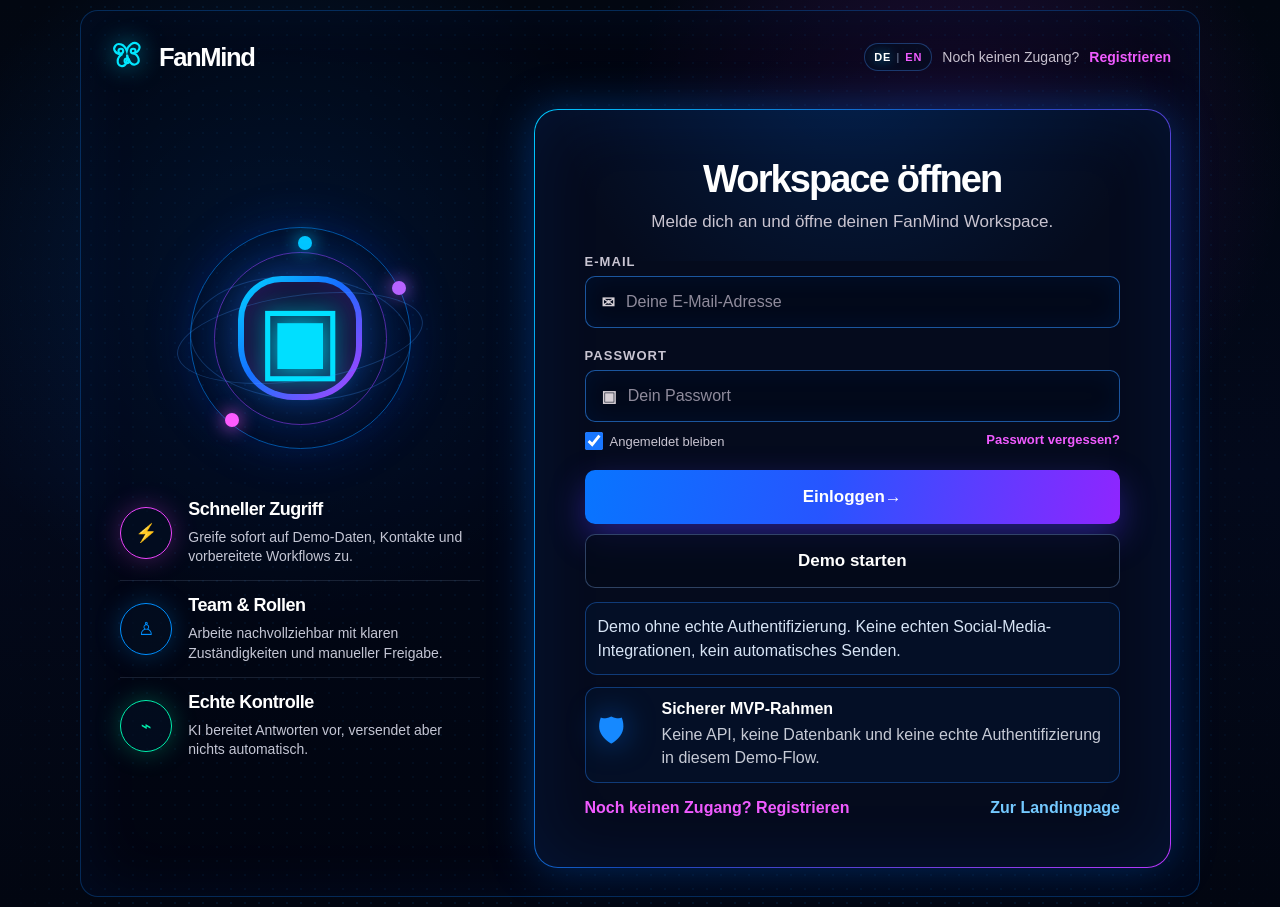
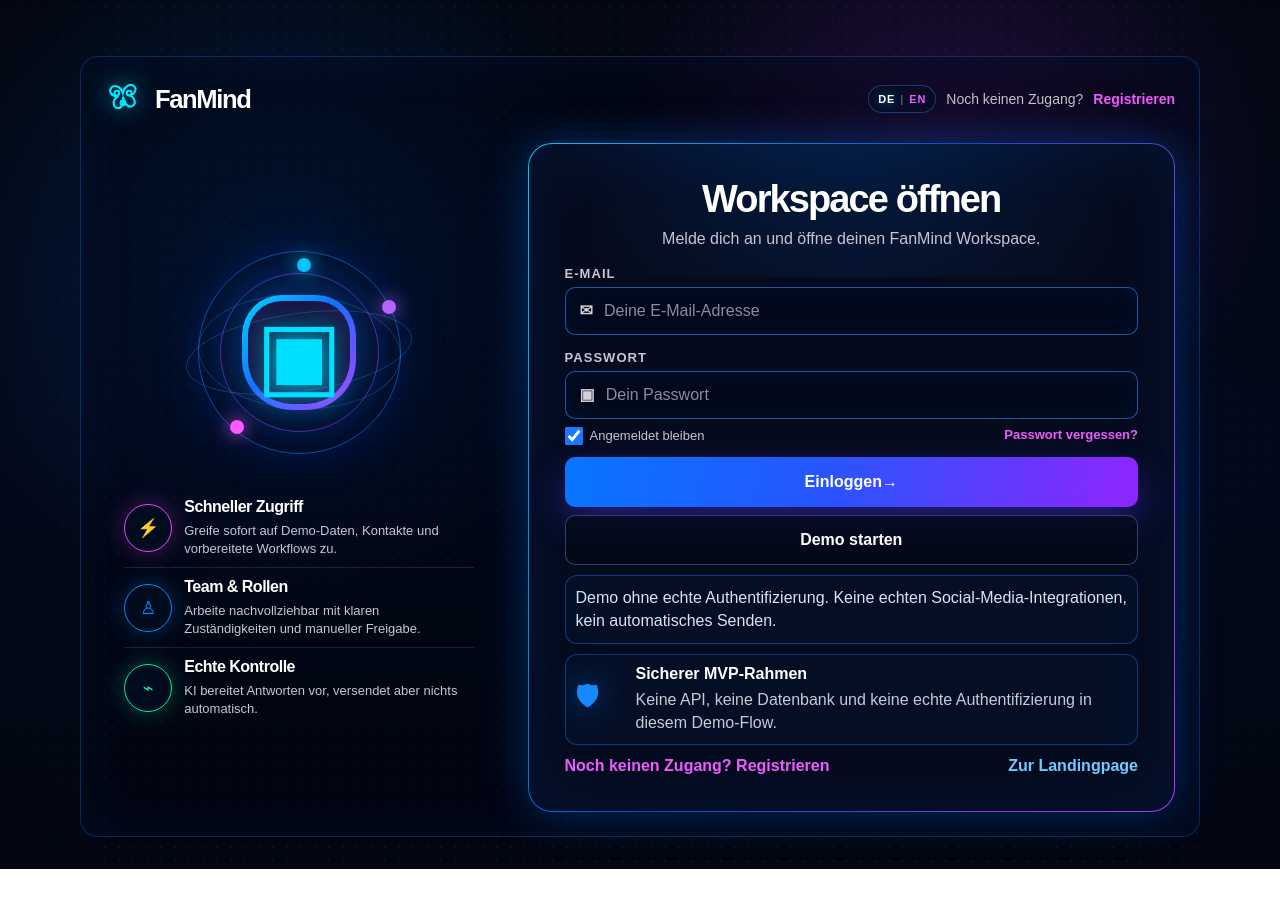
Before and after one commit to Bernds-tech/FanMind, a Next.js app: page /login in a window 1280 px wide. After the commit the page ends 869 px from the top, so only its background shows below. Built offline with nearby package versions, Linux system fonts and the light colour scheme.

Commit message:
Auth-Seiten kompakter ausrichten

```diff
--- a/src/app/login/login.module.css
+++ b/src/app/login/login.module.css
@@ -1,7 +1,11 @@
 .page {
   position: relative;
   min-height: 100vh;
-  overflow: hidden;
+  min-height: 100svh;
+  overflow-x: hidden;
+  overflow-y: auto;
+  box-sizing: border-box;
+  padding: clamp(42px, 7vh, 72px) 0 clamp(24px, 4vh, 42px);
   color: #f7fbff;
   background:
     radial-gradient(circle at 22% 30%, rgba(0, 118, 255, 0.18), transparent 30%),
@@ -25,8 +29,8 @@
   z-index: 1;
   width: min(1120px, calc(100% - 32px));
   min-height: auto;
-  margin: 10px auto;
-  padding: clamp(18px, 2.2vw, 28px);
+  margin: 0 auto;
+  padding: clamp(16px, 2vw, 24px);
   border: 1px solid rgba(19, 128, 255, 0.3);
   border-radius: 18px;
   background: rgba(0, 5, 16, 0.36);
@@ -109,19 +113,19 @@
 .authGrid {
   display: grid;
   grid-template-columns: minmax(260px, 0.75fr) minmax(430px, 1.25fr);
-  gap: clamp(22px, 3.6vw, 42px);
+  gap: clamp(18px, 3vw, 34px);
   align-items: center;
-  margin-top: clamp(20px, 3vw, 34px);
+  margin-top: clamp(16px, 2.4vw, 26px);
 }
 
 .visualPanel {
   display: grid;
-  gap: clamp(18px, 2vw, 26px);
+  gap: clamp(14px, 1.8vw, 22px);
 }
 
 .orbit {
   position: relative;
-  width: min(270px, 58vw);
+  width: min(248px, 58vw);
   aspect-ratio: 1;
   margin-inline: auto;
 }
@@ -206,17 +210,17 @@
 
 .benefitList {
   display: grid;
-  gap: 14px;
-  max-width: 360px;
+  gap: 10px;
+  max-width: 350px;
   margin-inline: auto;
 }
 
 .benefitList article {
   display: grid;
-  grid-template-columns: 54px 1fr;
-  gap: 14px;
+  grid-template-columns: 50px 1fr;
+  gap: 10px;
   align-items: center;
-  padding-bottom: 14px;
+  padding-bottom: 10px;
   border-bottom: 1px solid rgba(149, 173, 213, 0.16);
 }
 
@@ -227,8 +231,8 @@
 .benefitList span:first-child {
   display: grid;
   place-items: center;
-  width: 52px;
-  height: 52px;
+  width: 48px;
+  height: 48px;
   border: 1px solid currentColor;
   border-radius: 50%;
   font-size: 18px;
@@ -249,23 +253,23 @@
 }
 
 .benefitList h2 {
-  margin: 0 0 8px;
+  margin: 0 0 6px;
   color: #ffffff;
-  font-size: 18px;
+  font-size: 16px;
   letter-spacing: -0.5px;
 }
 
 .benefitList p {
   margin: 0;
   color: #c4c6d4;
-  font-size: 14px;
-  line-height: 1.38;
+  font-size: 13px;
+  line-height: 1.34;
 }
 
 .formCard {
   position: relative;
   overflow: hidden;
-  padding: clamp(30px, 4.6vw, 50px);
+  padding: clamp(24px, 3.2vw, 36px);
   border: 1px solid transparent;
   border-radius: 24px;
   background: linear-gradient(#050b1d, #050b1d) padding-box,
@@ -297,13 +301,13 @@
 .demoBadge {
   width: max-content;
   max-width: 100%;
-  margin: 0 auto 18px;
-  padding: 8px 14px;
+  margin: 0 auto 12px;
+  padding: 7px 12px;
   border: 1px solid rgba(0, 232, 255, 0.42);
   border-radius: 999px;
   color: #bdf8ff;
   background: rgba(0, 91, 129, 0.28);
-  font-size: 14px;
+  font-size: 13px;
   font-weight: 800;
   letter-spacing: 0.04em;
 }
@@ -321,16 +325,16 @@
 }
 
 .formHeader p {
-  margin: 10px 0 0;
+  margin: 8px 0 0;
   color: #c9c4d0;
-  font-size: clamp(14px, 1.6vw, 17px);
+  font-size: clamp(14px, 1.5vw, 16px);
   line-height: 1.42;
 }
 
 .field {
   display: grid;
-  gap: 7px;
-  margin-top: 20px;
+  gap: 6px;
+  margin-top: 15px;
   color: #c9c5d2;
   font-size: 13px;
   font-weight: 800;
@@ -342,10 +346,10 @@
   display: flex;
   align-items: center;
   gap: 10px;
-  min-height: 52px;
+  min-height: 48px;
   border: 1px solid rgba(48, 141, 255, 0.58);
   border-radius: 10px;
-  padding: 0 16px;
+  padding: 0 14px;
   background: rgba(2, 9, 26, 0.78);
   box-shadow: inset 0 0 26px rgba(0, 105, 255, 0.08);
 }
@@ -377,7 +381,7 @@
   display: flex;
   justify-content: space-between;
   gap: 10px;
-  margin-top: 10px;
+  margin-top: 8px;
   color: #c9c5d2;
   font-size: 13px;
 }
@@ -400,16 +404,16 @@
   align-items: center;
   justify-content: center;
   width: 100%;
-  min-height: 54px;
+  min-height: 50px;
   border-radius: 10px;
-  font-size: 17px;
+  font-size: 16px;
   font-weight: 800;
   cursor: pointer;
   transition: transform 160ms ease, border-color 160ms ease, box-shadow 160ms ease;
 }
 
 .primaryButton {
-  margin-top: 20px;
+  margin-top: 12px;
   border: 0;
   color: #ffffff;
   background: linear-gradient(100deg, #0875ff 0%, #2755ff 45%, #8f25ff 100%);
@@ -417,7 +421,7 @@
 }
 
 .secondaryButton {
-  margin-top: 10px;
+  margin-top: 8px;
   border: 1px solid rgba(95, 129, 181, 0.48);
   color: #ffffff;
   background: rgba(3, 10, 25, 0.74);
@@ -436,8 +440,8 @@
 }
 
 .notice {
-  margin: 14px 0 0;
-  padding: 12px;
+  margin: 10px 0 0;
+  padding: 10px;
   color: #d7e4f5;
   line-height: 1.48;
 }
@@ -445,15 +449,15 @@
 .safetyCard {
   display: grid;
   grid-template-columns: 46px 1fr;
-  gap: 18px;
+  gap: 14px;
   align-items: center;
-  margin-top: 12px;
-  padding: 12px;
+  margin-top: 10px;
+  padding: 10px;
 }
 
 .safetyCard > span {
   color: #1689ff;
-  font-size: 32px;
+  font-size: 28px;
   filter: drop-shadow(0 0 15px rgba(0, 119, 255, 0.55));
 }
 
@@ -475,7 +479,7 @@
   flex-wrap: wrap;
   justify-content: space-between;
   gap: 14px;
-  margin-top: 16px;
+  margin-top: 12px;
 }
 
 .footerLinks a:last-child {
@@ -497,9 +501,13 @@
 }
 
 @media (max-width: 640px) {
+  .page {
+    padding: 16px 0 24px;
+  }
+
   .shell {
     width: min(100% - 16px, 560px);
-    margin: 8px auto;
+    margin: 0 auto;
     padding: 12px;
   }
 
--- a/src/app/register/register.module.css
+++ b/src/app/register/register.module.css
@@ -1,7 +1,11 @@
 .page {
   position: relative;
   min-height: 100vh;
-  overflow: hidden;
+  min-height: 100svh;
+  overflow-x: hidden;
+  overflow-y: auto;
+  box-sizing: border-box;
+  padding: clamp(42px, 7vh, 72px) 0 clamp(24px, 4vh, 42px);
   color: #f7fbff;
   background:
     radial-gradient(circle at 22% 30%, rgba(0, 118, 255, 0.18), transparent 30%),
@@ -25,8 +29,8 @@
   z-index: 1;
   width: min(1120px, calc(100% - 32px));
   min-height: auto;
-  margin: 10px auto;
-  padding: clamp(18px, 2.2vw, 28px);
+  margin: 0 auto;
+  padding: clamp(16px, 2vw, 24px);
   border: 1px solid rgba(19, 128, 255, 0.3);
   border-radius: 18px;
   background: rgba(0, 5, 16, 0.36);
@@ -108,19 +112,19 @@
 .authGrid {
   display: grid;
   grid-template-columns: minmax(260px, 0.72fr) minmax(470px, 1.28fr);
-  gap: clamp(22px, 3.6vw, 42px);
+  gap: clamp(18px, 3vw, 34px);
   align-items: center;
-  margin-top: clamp(20px, 3vw, 34px);
+  margin-top: clamp(16px, 2.4vw, 26px);
 }
 
 .visualPanel {
   display: grid;
-  gap: clamp(18px, 2vw, 26px);
+  gap: clamp(14px, 1.8vw, 22px);
 }
 
 .orbit {
   position: relative;
-  width: min(270px, 58vw);
+  width: min(248px, 58vw);
   aspect-ratio: 1;
   margin-inline: auto;
 }
@@ -205,17 +209,17 @@
 
 .benefitList {
   display: grid;
-  gap: 10px;
-  max-width: 360px;
+  gap: 9px;
+  max-width: 350px;
   margin-inline: auto;
 }
 
 .benefitList article {
   display: grid;
-  grid-template-columns: 54px 1fr;
-  gap: 10px;
+  grid-template-columns: 50px 1fr;
+  gap: 9px;
   align-items: center;
-  padding-bottom: 14px;
+  padding-bottom: 10px;
   border-bottom: 1px solid rgba(149, 173, 213, 0.16);
 }
 
@@ -226,8 +230,8 @@
 .benefitList span:first-child {
   display: grid;
   place-items: center;
-  width: 52px;
-  height: 52px;
+  width: 48px;
+  height: 48px;
   border: 1px solid currentColor;
   border-radius: 50%;
   font-size: 19px;
@@ -248,9 +252,9 @@
 }
 
 .benefitList h2 {
-  margin: 0 0 8px;
+  margin: 0 0 6px;
   color: #ffffff;
-  font-size: 19px;
+  font-size: 18px;
   letter-spacing: -0.5px;
 }
 
@@ -258,13 +262,13 @@
   margin: 0;
   color: #c4c6d4;
   font-size: 13px;
-  line-height: 1.38;
+  line-height: 1.34;
 }
 
 .formCard {
   position: relative;
   overflow: hidden;
-  padding: clamp(20px, 2.6vw, 30px);
+  padding: clamp(18px, 2.2vw, 26px);
   border: 1px solid transparent;
   border-radius: 24px;
   background: linear-gradient(#050b1d, #050b1d) padding-box,
@@ -296,7 +300,7 @@
 }
 
 .eyebrow {
-  margin: 0 0 10px;
+  margin: 0 0 8px;
   color: #73dfff;
   font-size: 13px;
   font-weight: 900;
@@ -317,23 +321,23 @@
 }
 
 .formHeader p:last-child {
-  margin: 8px auto 0;
+  margin: 6px auto 0;
   max-width: 720px;
   color: #c9c4d0;
   font-size: clamp(14px, 1.6vw, 16px);
-  line-height: 1.42;
+  line-height: 1.38;
 }
 
 .formGrid {
   display: grid;
   grid-template-columns: repeat(2, minmax(0, 1fr));
-  gap: 10px;
+  gap: 8px;
 }
 
 .field {
   display: grid;
-  gap: 7px;
-  margin-top: 14px;
+  gap: 6px;
+  margin-top: 11px;
   color: #c9c5d2;
   font-size: 12px;
   font-weight: 800;
@@ -353,12 +357,12 @@
 }
 
 .inputWrap {
-  min-height: 48px;
-  padding: 0 14px;
+  min-height: 46px;
+  padding: 0 12px;
 }
 
 .textareaWrap {
-  padding: 12px 14px;
+  padding: 10px 12px;
 }
 
 .inputWrap:focus-within,
@@ -398,7 +402,7 @@
 }
 
 .textareaWrap textarea {
-  min-height: 76px;
+  min-height: 68px;
   resize: vertical;
 }
 
@@ -407,8 +411,8 @@
   align-items: center;
   justify-content: center;
   width: 100%;
-  min-height: 52px;
-  margin-top: 16px;
+  min-height: 50px;
+  margin-top: 12px;
   border: 0;
   border-radius: 10px;
   color: #ffffff;
@@ -426,9 +430,9 @@
 
 .success,
 .notice {
-  margin: 12px 0 0;
+  margin: 10px 0 0;
   border-radius: 12px;
-  padding: 12px;
+  padding: 10px;
   line-height: 1.48;
 }
 
@@ -449,7 +453,7 @@
   flex-wrap: wrap;
   justify-content: space-between;
   gap: 10px;
-  margin-top: 14px;
+  margin-top: 12px;
 }
 
 .footerLinks a:last-child {
@@ -471,9 +475,13 @@
 }
 
 @media (max-width: 680px) {
+  .page {
+    padding: 16px 0 24px;
+  }
+
   .shell {
     width: min(100% - 16px, 560px);
-    margin: 8px auto;
+    margin: 0 auto;
     padding: 18px;
   }
 
```
